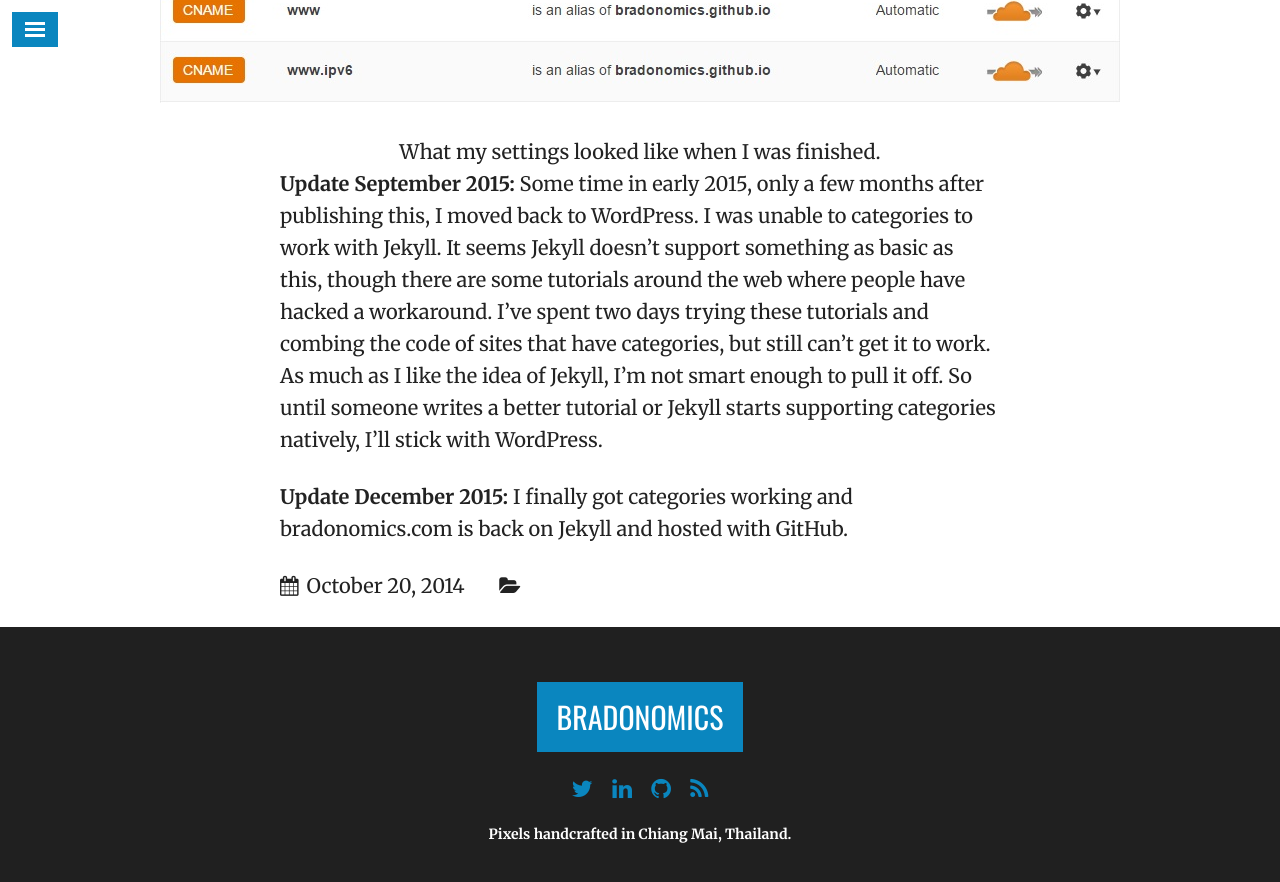
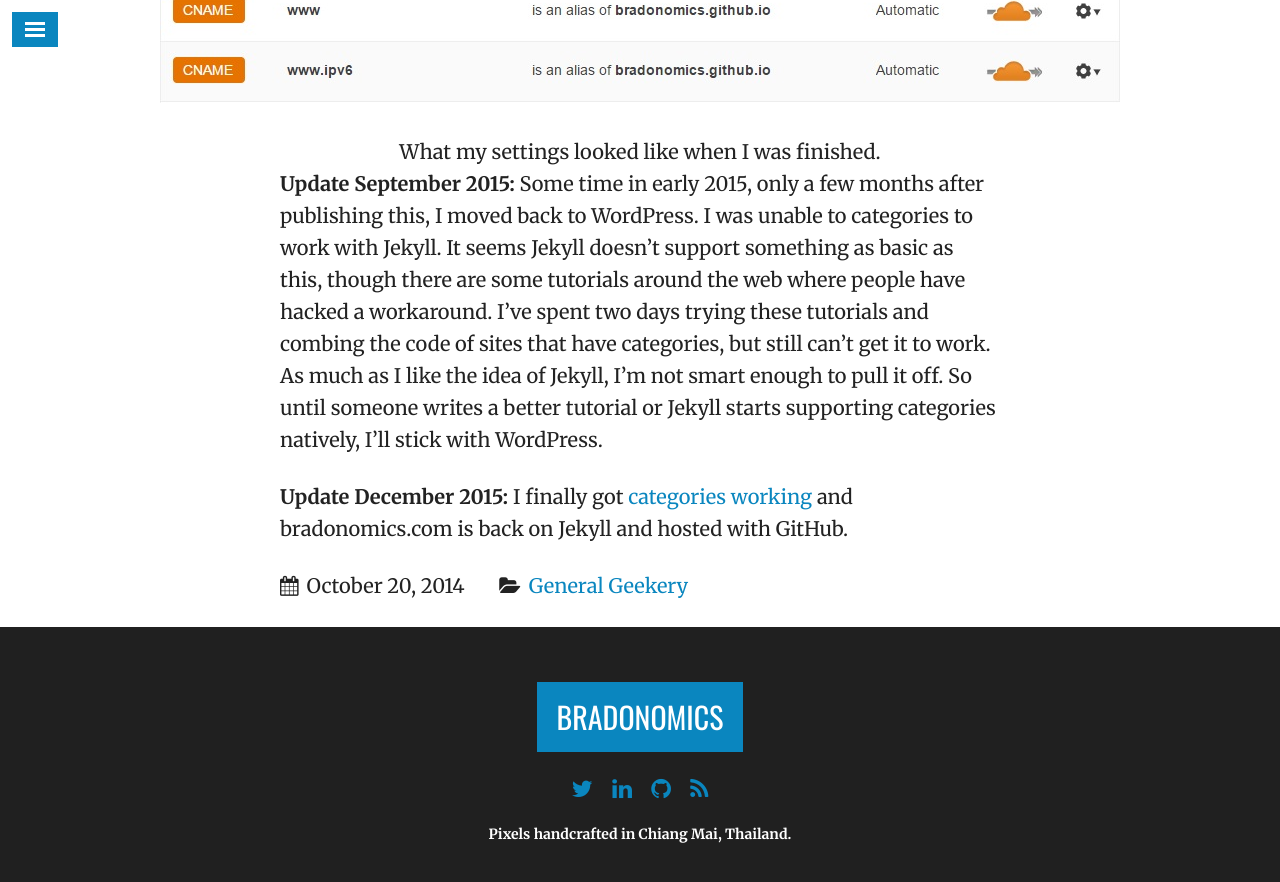
Before and after one commit to snowdj/bradonomics.github.io, a Jekyll site: the page built from _posts/2014-10-20-jekyll.md, in a window 1280 px wide and 900 px high, scrolled down 3509 px. Shown: the top 882 px of the window. Built offline with Jekyll 4.4.1, drawn with Linux system fonts in a browser that asks for light colours; nearby versions of some CDN libraries.

Commit message:
Updated category

```diff
--- a/_posts/2014-10-20-jekyll.md
+++ b/_posts/2014-10-20-jekyll.md
@@ -4,8 +4,8 @@
 headline: Moving to GitHub Pages Using Jekyll
 sub-heading:
 description: How I'm using GitHub and Jekyll to host Bradonomics.
-category:
-category-url:
+category: general geekery
+category-url: general-geekery
 featured-image:
 og-image:
 permalink:
@@ -60,4 +60,4 @@
 
 **Update September 2015:** Some time in early 2015, only a few months after publishing this, I moved back to WordPress. I was unable to categories to work with Jekyll. It seems Jekyll doesn't support something as basic as this, though there are some tutorials around the web where people have hacked a workaround. I've spent two days trying these tutorials and combing the code of sites that have categories, but still can't get it to work. As much as I like the idea of Jekyll, I'm not smart enough to pull it off. So until someone writes a better tutorial or Jekyll starts supporting categories natively, I'll stick with WordPress.
 
-**Update December 2015:** I finally got categories working and bradonomics.com is back on Jekyll and hosted with GitHub.
+**Update December 2015:** I finally got [categories working]({{ site.url }}/jekyll-categories/) and bradonomics.com is back on Jekyll and hosted with GitHub.
```
